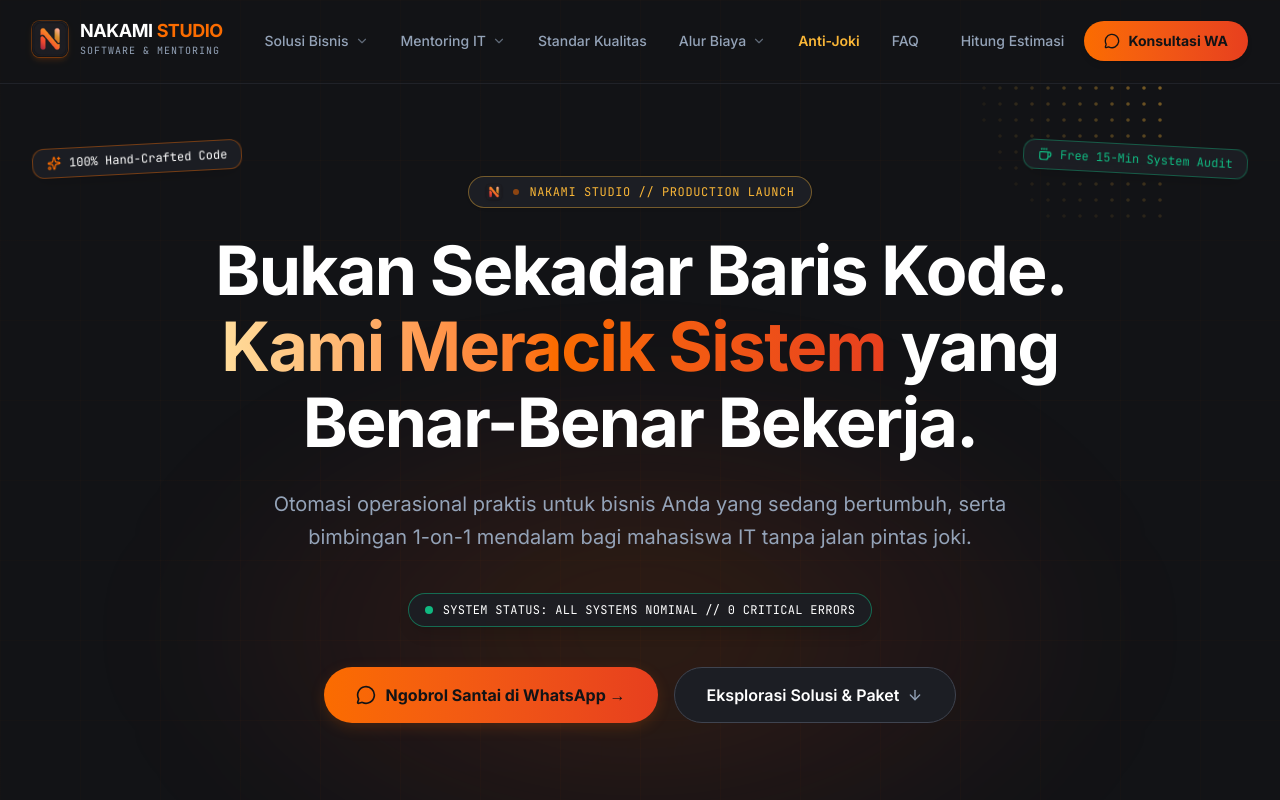
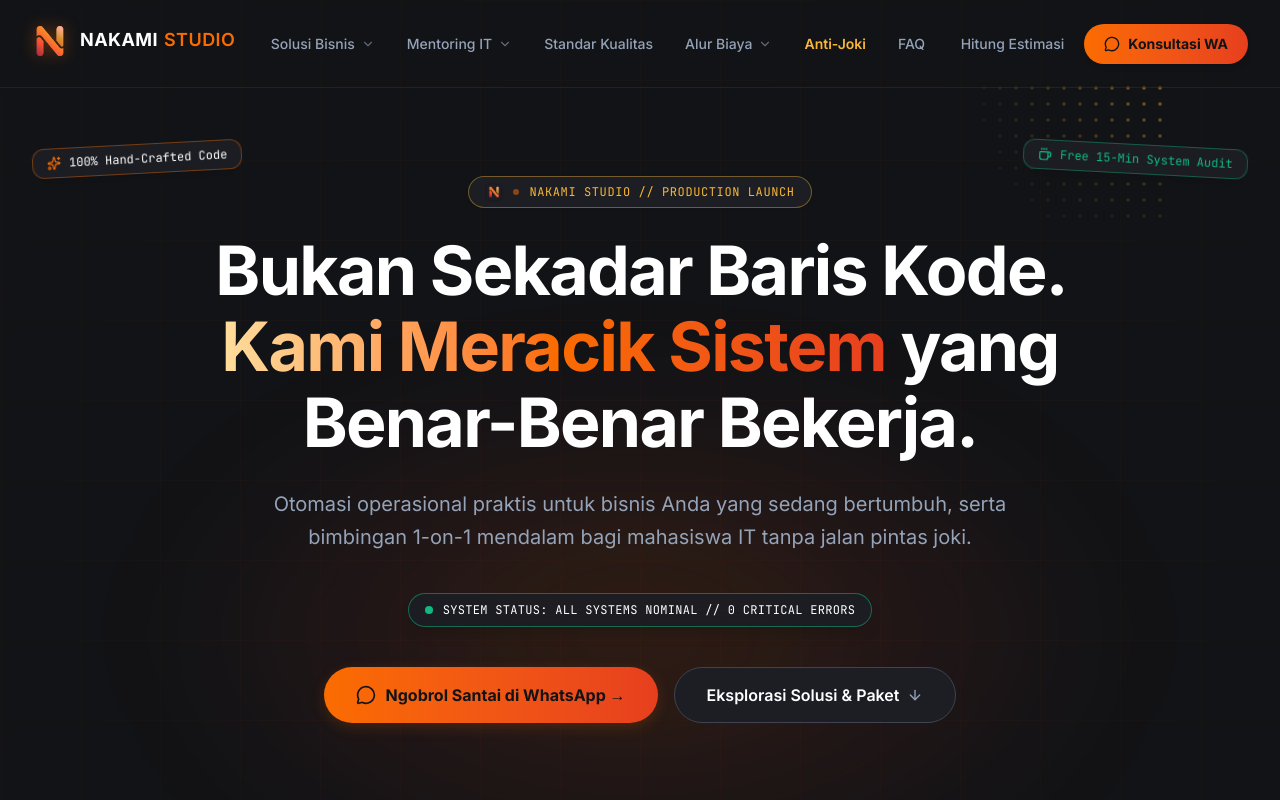
Before and after one commit to anantariskys/nakami-lp, a Next.js app: page / in a window 1280 px wide. Shown: the top 800 px of the page. Built offline with nearby package versions, Linux system fonts and the light colour scheme.

Commit message:
chore(agent): uncommitted changes from task

```diff
--- a/components/Footer.tsx
+++ b/components/Footer.tsx
@@ -15,7 +15,7 @@
           {/* Brand Info (Span 2) */}
           <div className="lg:col-span-2 space-y-4">
             <Link href="/" className="inline-block" aria-label="Nakami Studio Homepage">
-              <MonogramLogo size={36} variant="dark" />
+              <MonogramLogo size={36} useAppIcon={false} variant="dark" />
             </Link>
             <p className="text-[#94A3B8] text-sm max-w-sm leading-relaxed">
               Studio rekayasa software kustom untuk efisiensi operasional bisnis UMKM, serta pendampingan teknis 1-on-1 bagi mahasiswa IT untuk memahami kode tanpa kompromi joki.
--- a/components/MonogramLogo.tsx
+++ b/components/MonogramLogo.tsx
@@ -33,15 +33,20 @@
           />
         </div>
       ) : (
+        /* Pure warm-gradient monogram with ambient glow per docs/06 §5.1 */
         <div
           className="relative shrink-0 transition-transform duration-300 group-hover:scale-105"
-          style={{ width: size, height: Math.round(size * 1.13) }}
+          style={{
+            width: size,
+            height: Math.round(size * (850 / 750)),
+            filter: "drop-shadow(0 0 8px rgba(251,108,0,0.4))",
+          }}
         >
           <Image
-            src="/brand/nakami-monogram.png"
+            src="/brand/nakami-monogram-512.png"
             alt="Nakami Monogram"
-            width={size}
-            height={Math.round(size * 1.13)}
+            width={512}
+            height={Math.round(512 * (850 / 750))}
             className="w-full h-full object-contain"
             priority
           />
@@ -50,19 +55,17 @@
 
       {showText && (
         <div className="flex flex-col text-left">
+          {/* docs/06 §5.1 line 165: "NAKAMI" ExtraBold #FFFFFF + "STUDIO" SemiBold #FB6C00
+             docs/02 §3: wide tracking for brand lockup */}
           <span
-            className={`font-extrabold tracking-tight text-lg leading-tight uppercase font-[var(--font-display)] ${
+            className={`tracking-wide text-lg leading-tight uppercase font-[var(--font-display)] ${
               variant === "dark" ? "text-white" : "text-[#0F172A]"
             }`}
           >
-            NAKAMI<span className="text-[#FB6C00] ml-1">STUDIO</span>
-          </span>
-          <span
-            className={`text-[10px] tracking-widest font-mono uppercase ${
-              variant === "dark" ? "text-[#94A3B8]" : "text-[#64748B]"
-            }`}
-          >
-            SOFTWARE &amp; MENTORING
+            <span className="font-extrabold">NAKAMI</span>
+            <span className="font-semibold text-[#FB6C00] ml-1.5">
+              STUDIO
+            </span>
           </span>
         </div>
       )}
--- a/components/Navbar.tsx
+++ b/components/Navbar.tsx
@@ -50,13 +50,18 @@
     >
       <div className="max-w-7xl mx-auto px-4 sm:px-6 lg:px-8 flex items-center justify-between">
 
-        {/* Brand Logo */}
+        {/* Brand Logo — docs/06 §5.1: monogram 36px desktop / 32px mobile */}
         <Link
           href="/"
-          className="group focus:outline-hidden focus-visible:ring-2 focus-visible:ring-[#FB6C00] rounded-full shrink-0"
+          className="group focus:outline-hidden focus-visible:ring-2 focus-visible:ring-[#FB6C00] rounded-lg shrink-0"
           aria-label="Nakami Studio Homepage"
         >
-          <MonogramLogo size={36} variant="dark" />
+          <div className="sm:hidden">
+            <MonogramLogo size={32} useAppIcon={false} variant="dark" />
+          </div>
+          <div className="hidden sm:block">
+            <MonogramLogo size={36} useAppIcon={false} variant="dark" />
+          </div>
         </Link>
 
         {/* Desktop Navigation Links */}
```
Also changed, not shown: 2 other files (tests, documents, lock files or other folders).
